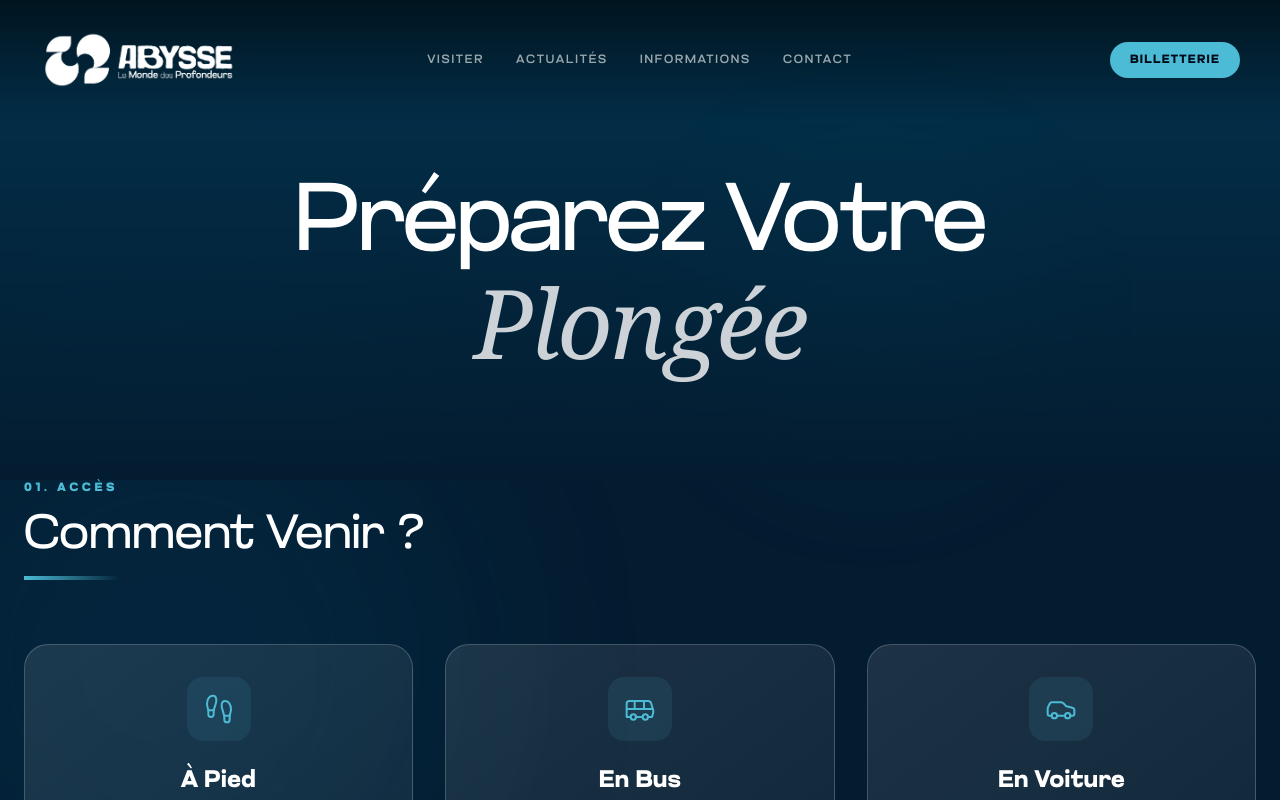
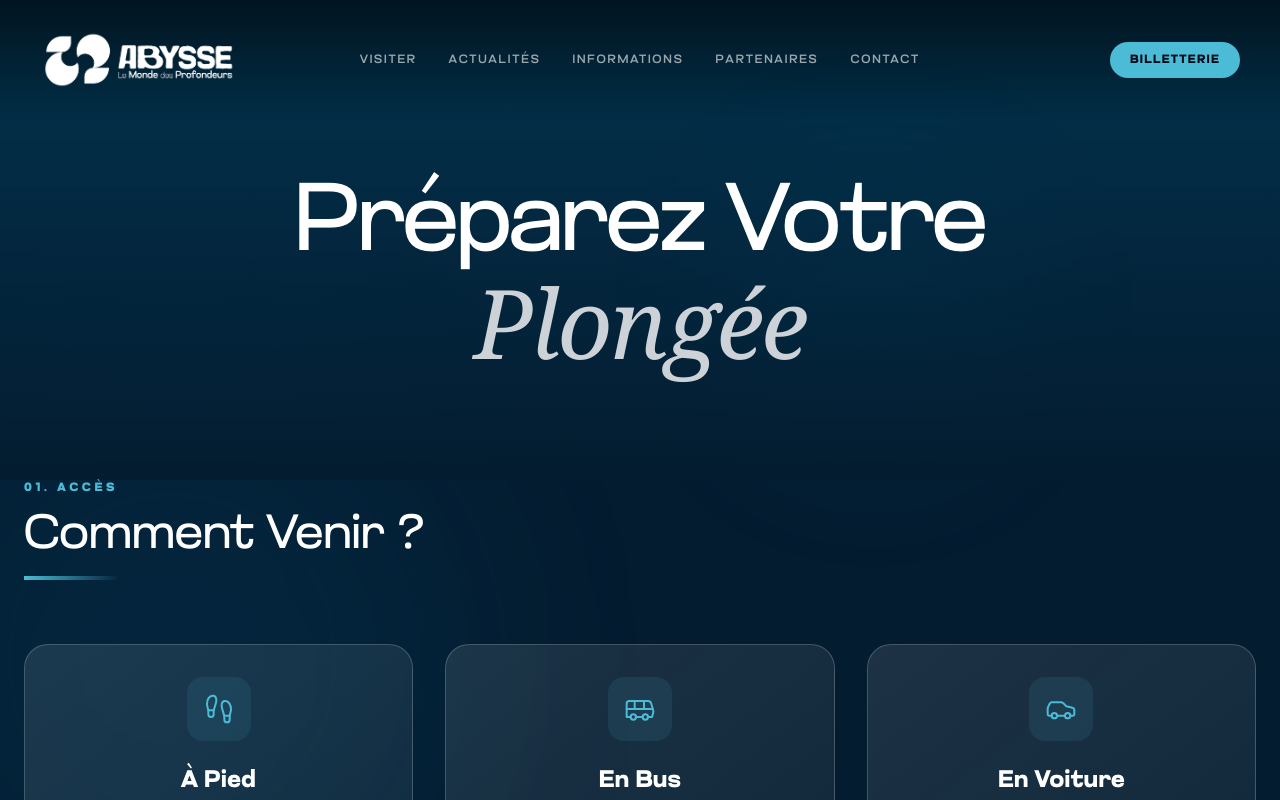
Before and after one commit to KillianGil/reaco-site-abysse, a Next.js app: page /informations in a window 1280 px wide. Shown: the top 800 px of the page. Built offline with nearby package versions, Linux system fonts and the light colour scheme.

Commit message:
Ajustement design v4

```diff
--- a/src/components/UI/MobileMenu.tsx
+++ b/src/components/UI/MobileMenu.tsx
@@ -43,6 +43,7 @@ const links = [
     { name: "Visiter", href: "/visiter" },
     { name: "Actualités", href: "/actualites" },
     { name: "Informations", href: "/informations" },
+    { name: "Partenaires", href: "/partenaires" },
     { name: "Contact", href: "/contact" },
     { name: "Billetterie", href: "/billetterie", isCta: true },
 ];
--- a/src/components/UI/Navbar.tsx
+++ b/src/components/UI/Navbar.tsx
@@ -45,6 +45,10 @@ export function Navbar() {
               Informations
               <span className="absolute left-0 -bottom-1 w-0 h-[1px] bg-white transition-all duration-300 group-hover:w-full" />
             </Link>
+            <Link href="/partenaires" className="group relative text-xs text-white/60 uppercase tracking-[0.15em] hover:text-white transition-colors">
+              Partenaires
+              <span className="absolute left-0 -bottom-1 w-0 h-[1px] bg-white transition-all duration-300 group-hover:w-full" />
+            </Link>
             <Link href="/contact" className="group relative text-xs text-white/60 uppercase tracking-[0.15em] hover:text-white transition-colors">
               Contact
               <span className="absolute left-0 -bottom-1 w-0 h-[1px] bg-white transition-all duration-300 group-hover:w-full" />
```
